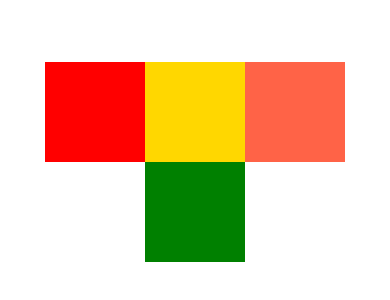
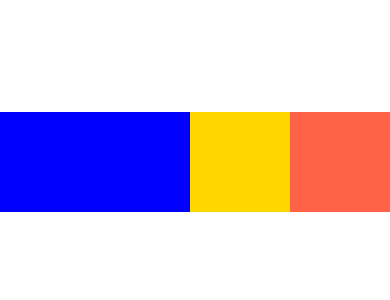
Before and after one commit to VikasKad/ReactNativeApp, a React Native app: screen / in a window 390 px wide. Shown: the part 260-560 px from the top of the page. Built offline with nearby package versions, Linux system fonts and the light colour scheme.

Commit message:
flexbasic and flex use

```diff
--- a/App.js
+++ b/App.js
@@ -15,10 +15,18 @@ export default function App() {
         flexWrap: "wrap",
       }}
     >
-      <View style={{ backgroundColor: "red", width: 100, height: 100 }} />
+      <View
+        style={{
+          backgroundColor: "blue",
+          width: 100,
+          height: 100,
+          flex: 1,
+          flexBasis: 100,
+        }}
+      />
       <View style={{ backgroundColor: "gold", width: 100, height: 100 }} />
       <View style={{ backgroundColor: "tomato", width: 100, height: 100 }} />
-      <View style={{ backgroundColor: "green", width: 100, height: 100 }} />
+      {/* <View style={{ backgroundColor: "green", width: 100, height: 100 }} /> */}
     </View>
   );
 }
```
